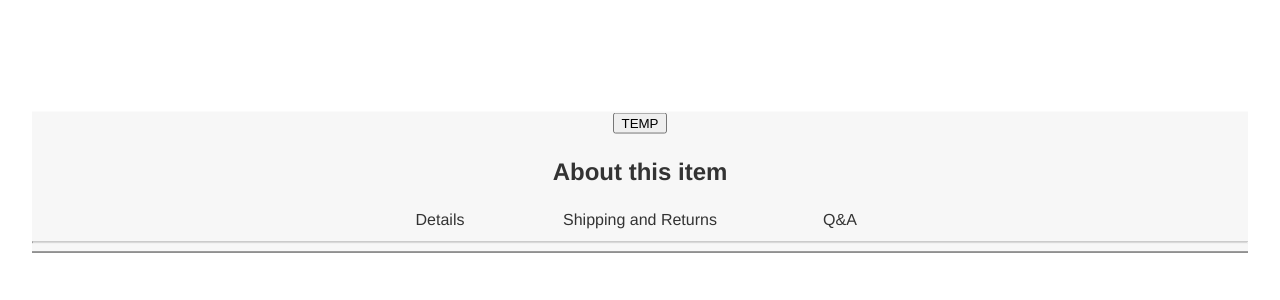
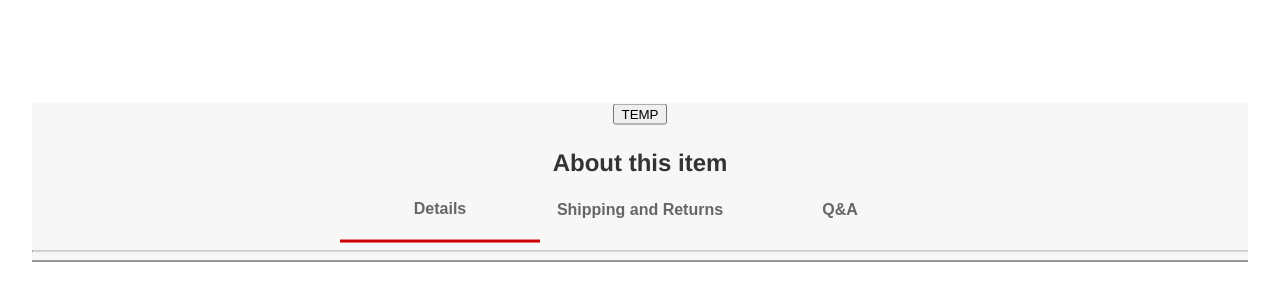
Before and after one commit to mcsp-05-SDC/Kim_SDC, a React (Create React App) app in the folder frontend/: page / in a window 1280 px wide. Shown: the part 138-438 px from the top of the page. Built offline with nearby package versions, Linux system fonts and the light colour scheme.

Commit message:
added button around tabs and css to match

```diff
--- a/frontend/src/App.css
+++ b/frontend/src/App.css
@@ -25,7 +25,42 @@
     justify-content: center;
 }
 .tab{
+    color: rgb(102, 102, 102);
     font-size: 16px;
     width: 200px;
-    height: 25px;
+    height: 40px;
 }
+.selected{
+    text-decoration: none;
+}
+.selected{
+    box-sizing: border-box;
+    font-weight: bold;
+    background-color: transparent;
+    border: none;
+    border-bottom: 3px solid rgb(204, 0,0);
+    cursor: pointer;
+    text-decoration: none;
+    display: inline;
+    margin: 0;
+    padding: 0;
+}
+button{
+    outline: none;
+}
+.selected:hover,.selected:focus{
+    border: dotted;
+    border-bottom: 3px solid rgb(204, 0,0);
+    text-decoration: underline;
+}
+
+.unselected{
+    font-weight: bold;
+    background-color: transparent;
+    border: none;
+    cursor: pointer;
+    text-decoration: none;
+    display: inline;
+    margin: 0;
+    padding: 0;
+}
--- a/frontend/src/App.js
+++ b/frontend/src/App.js
@@ -12,7 +12,10 @@ export default class App extends Component {
           ship: "hide",
           question: "hide",
           id: 10,
-          prodInfo: null
+          prodInfo: null,
+          detailS: "selected",
+          shipS:"unselected",
+          questionS:"unselected"
 
 
       };
@@ -23,16 +26,25 @@ export default class App extends Component {
     this.setState({detail: "show"})
     this.setState({ship: "hide"})
     this.setState({question: "hide"})
+    this.setState({detailS: "selected"})
+    this.setState({shipS:"unselected"})
+    this.setState({questionS: "unselected"})
   }
   clickShip(e){
     this.setState({ship: "show"})
     this.setState({detail: "hide"})
     this.setState({question: "hide"})
+    this.setState({shipS: "selected"})
+    this.setState({detailS:"unselected"})
+    this.setState({questionS: "unselected"})
   }
   clickQuestion(e){
     this.setState({question: "show"})
     this.setState({detail: "hide"})
     this.setState({ship: "hide"})
+    this.setState({questionS: "selected"})
+    this.setState({detailS:"unselected"})
+    this.setState({shipS: "unselected"})
   }
 
   getOne(e){
@@ -59,11 +71,11 @@ export default class App extends Component {
         <h2>About this item </h2>
         <div className={"product-tabs"}>
           <div className={"tabs"}>
-            <div className={"tab"} onClick={this.clickDetail.bind(this)}>Details</div>
-            <div className={"tab"} onClick={this.clickShip.bind(this)}>Shipping and Returns</div>
-            <div className={"tab"}  onClick={this.clickQuestion.bind(this)}>Q&A</div>
+            <button type={"button"} className={this.state.detailS} onClick={this.clickDetail.bind(this)}><div className={"tab"} >Details</div> </button>
+            <button type={"button"}  className={this.state.shipS} onClick={this.clickShip.bind(this)}><div className={"tab"} >Shipping and Returns</div></button>
+            <button  type={"button"} className={this.state.questionS} onClick={this.clickQuestion.bind(this)}><div className={"tab"}  >Q&A</div></button>
           </div>
-          <hr/>
+         <hr/>
          <Detail  class={this.state.detail} product={this.state.prodInfo} />
          <Shipping  class={this.state.ship} product={this.state.prodInfo}/>
          <Question  class={this.state.question} product={this.state.prodInfo}/>
--- a/frontend/src/Detail-tab.js
+++ b/frontend/src/Detail-tab.js
@@ -22,18 +22,18 @@ export default class Detail extends Component {
       }else{
         details= <div className={this.props.class}>
         <div id={"specifications"} style= {{"float": "left", "padding": "1em"}}>
-          <div id={"name"} className={"spec"}>Product Name:{this.props.product.name}</div>
+          <div id={"name"} className={"spec"}><b>Product Name:</b> {this.props.product.name}</div>
           <hr/>
-          <div id={"size"} className={"spec"}>Size:{this.props.product.size}</div>
+          <div id={"size"} className={"spec"}><b>Size:</b> {this.props.product.size}</div>
           <hr/>
-          <div id={"material"} className={"spec"}>Material:{this.props.product.material}</div>
+          <div id={"material"} className={"spec"}><b>Material:</b> {this.props.product.material}</div>
           <hr/>
-          <div id={"features"} className={"spec"}>Features:{this.props.product.features}</div>
+          <div id={"features"} className={"spec"}><b>Features:</b> {this.props.product.features}</div>
           <hr/>
-          <div id={"cleaning"} className={"spec"}>Cleaning:{this.props.product.cleaning}</div>
+          <div id={"cleaning"} className={"spec"}><b>Cleaning:</b> {this.props.product.cleaning}</div>
 
         </div>
-        <div id={"description"} style= {{"float": "left", "padding": "1em"}}>Description:{this.props.product.description}</div>
+        <div id={"description"} style= {{"float": "left", "padding": "1em"}}><b>Description:</b> {this.props.product.description}</div>
 
       </div>
       }
--- a/frontend/src/Question-tab.js
+++ b/frontend/src/Question-tab.js
@@ -1,4 +1,4 @@
-import React, {Component} from 'react';
+import React, {Component, Fragment} from 'react';
 
 export default class Question extends Component {
     constructor(props) {
@@ -15,16 +15,24 @@ export default class Question extends Component {
 
 
     render() {
+      let question;
+      if(this.props.product===null){
+        question= <div></div>
+      }else{
+        question=<div className={this.props.class}>
+        <div id={"questionNAnswer"}><b>Question and Answers</b> </div>
+        <div id={"qna"}>{this.props.product.qna}</div>
+
+
+    </div>
+
+      }
 
 
       return (
-
-            <div className={this.props.class}>
-                <div id={"questionNAnswer"}>Question and Answers </div>
-                <div id={"qna"}>{this.state.qna}</div>
-
-
-            </div>
+            <Fragment>
+              {question}
+            </Fragment>
 
       );
     }
--- a/frontend/src/Shipping-tab.js
+++ b/frontend/src/Shipping-tab.js
@@ -1,4 +1,4 @@
-import React, {Component} from 'react';
+import React, {Component, Fragment} from 'react';
 
 export default class Shipping extends Component {
     constructor(props) {
@@ -17,16 +17,25 @@ export default class Shipping extends Component {
 
 
     render() {
+      let shipDiv;
+      if(this.props.product===null){
+        shipDiv=<div></div>
+      }else{
+        shipDiv=<div className={this.props.class}>
+        <div id={"shippingOptions"}><b>Shipping Options:</b> {this.props.product.shipop}</div>
+        <div id={"shippingDetails"}><b>Shipping Details:</b> {this.props.product.shipdet}</div>
+        <div id={"shippingReturn"}><b>Returns:</b> {this.props.product.shipret}</div>
+
+        </div>
+      }
 
 
       return (
+        <Fragment>
+          {shipDiv}
 
-            <div className={this.props.class}>
-            <div id={"shippingOptions"}><b>Shipping Options:</b>{this.state.shipOp}</div>
-            <div id={"shippingDetails"}><b>Shipping Details:</b>{this.state.shipDe}</div>
-            <div id={"shippingReturn"}><b>Returns:</b>{this.state.shipRe}</div>
+        </Fragment>
 
-            </div>
 
       );
     }
```
